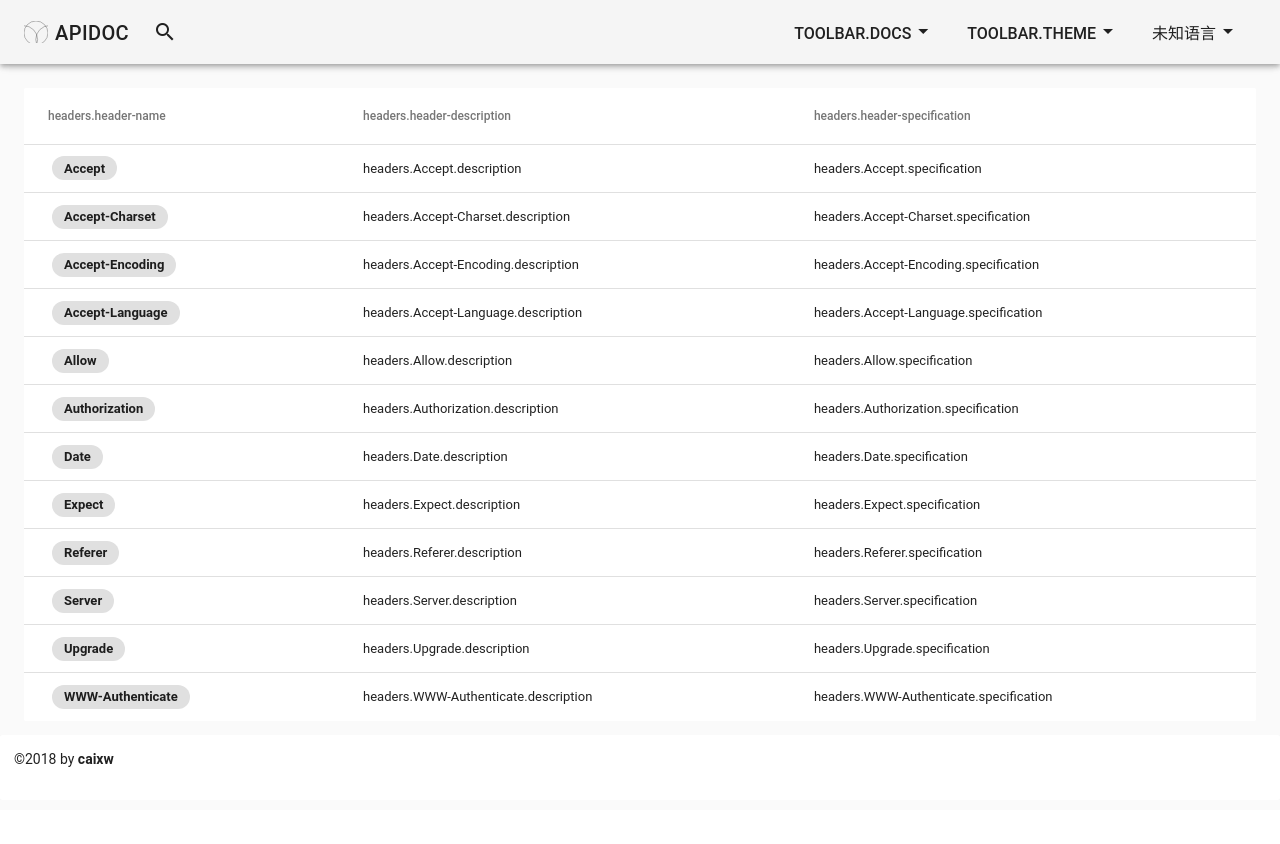
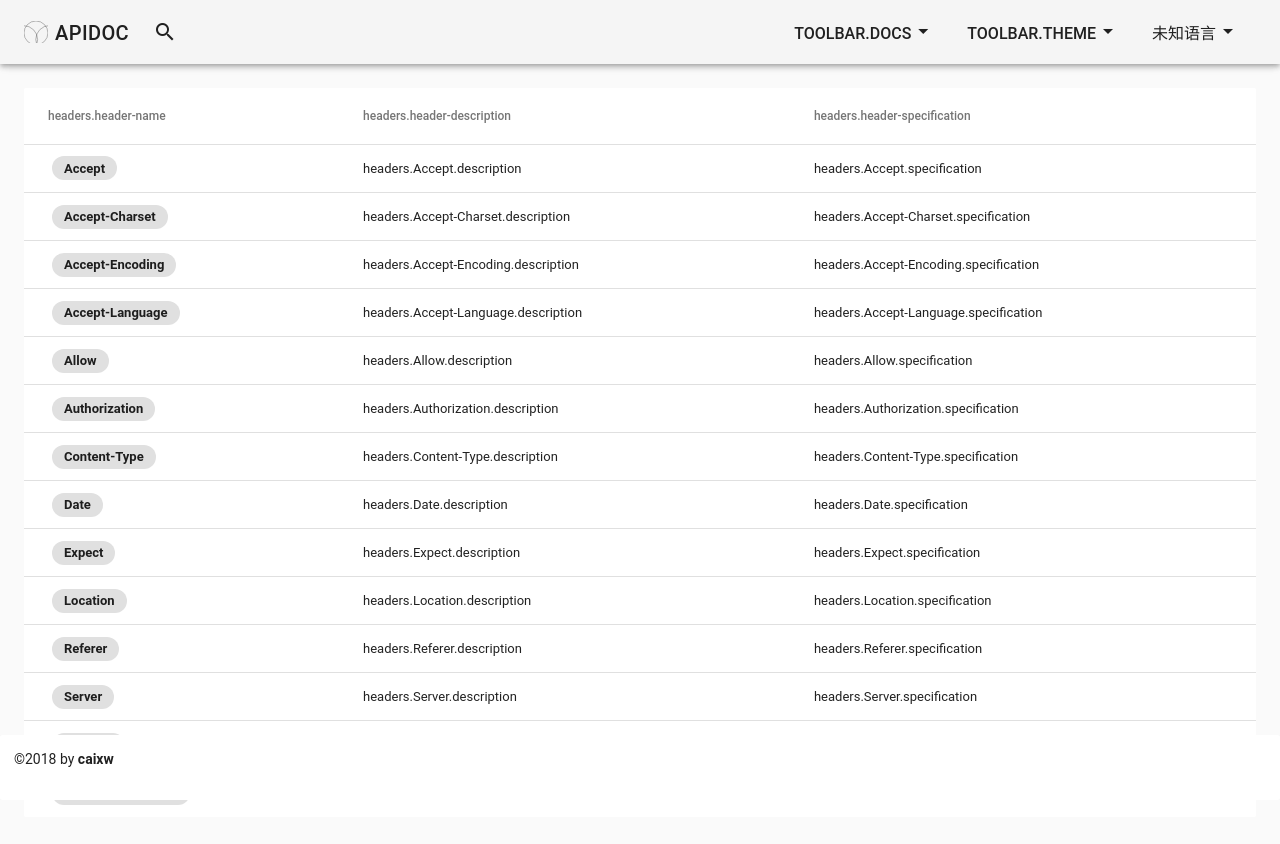
Before and after one commit to caixw/OAViewer, a Vue app: page /headers in a window 1280 px wide. Shown: the top 844 px of the page. Before the commit the page ends 810 px from the top, so only its background shows below. Built offline with nearby package versions, Linux system fonts and the light colour scheme.

Commit message:
添加两个报头内容定义

```diff
--- a/src/locales/zh-Hans.json
+++ b/src/locales/zh-Hans.json
@@ -91,6 +91,10 @@
       "description": "用于向服务器传递验证身份的凭证信息。",
       "specification": "<a href='https://tools.ietf.org/html/rfc7235#section-4.2'>RFC7235#4.2</a>"
     },
+    "Content-Type": {
+      "description": "用于指定内容的类型和字符集，比如 <code>Content-Type: application/json; charset=utf-8</code>。",
+      "specification": "<a href='https://tools.ietf.org/html/rfc7231#section-3.1.1.5'>RFC7231#3.1.1.5</a>"
+    },
     "Date": {
       "description": "表示服务器产生此回应消息的时间。为 GMT 时间，而不是本地时间。<code>Date: Tue, 15 Nov 1994 08:12:31 GMT</code>",
       "specification": "<a href='https://tools.ietf.org/html/rfc7231#section-7.1.1.2'>RFC7231#7.1.1.2</a>"
@@ -98,6 +102,10 @@
     "Expect": {
       "description": "该报头向服务器申请一个期望的操作，只有服务满足该期望，才能继续，否则将返回 417 的状态，表示无法满足要求。目前只有一种，即 <code>100-Continue</code>，具体可参考状态码 100 的相关说明。",
       "specification": "<a href='https://tools.ietf.org/html/rfc7231#section-5.1.1'>RFC7231#5.1.1</a>"
+    },
+    "Location": {
+      "description": "如果在 3xx 状态码下，表示重定向的新地址，如果是 201 则表示新资源的地址。",
+      "specification": "<a href='https://tools.ietf.org/html/rfc7231#section-7.1.2'>RFC7231#7.1.2</a>"
     },
     "Referer": {
       "description": "表示来源页面的地址。为一个 URL。",
@@ -129,7 +137,7 @@
     },
     "101": {
       "title": "Switching Protocol",
-      "description": "响应客户端新协议要求，并将协议切换到客户端报头 Upgrade 指定的协议。最常见提 Websocket 和 HTTP2(Upgrade:h2c) 协议切换。",
+      "description": "响应客户端新协议要求，并将协议切换到客户端报头 <code>Upgrade</code> 指定的协议。最常见提 Websocket 和 HTTP2(Upgrade:h2c) 协议切换。",
       "specification": "<a href='https://tools.ietf.org/html/rfc7231#section-6.2.2'>RFC7231#6.2.2<a>"
     },
     "200": {
@@ -139,7 +147,7 @@
     },
     "201": {
       "title": "Created",
-      "description": "新资源被成功创建，一般情况可能还会伴随着一个 Location 报头，用于指定新资源的位置。",
+      "description": "新资源被成功创建，一般情况可能还会伴随着一个 <code>Location</code> 报头，用于指定新资源的位置。",
       "specification": "<a href='https://tools.ietf.org/html/rfc7231#section-6.3.2'>RFC7231#6.3.2<a>"
     },
     "202": {
--- a/src/views/Headers.vue
+++ b/src/views/Headers.vue
@@ -61,7 +61,7 @@ export default class Headers extends Vue {
     }
   ]
 
-  private items = this.getItems('Accept', 'Accept-Charset', 'Accept-Encoding', 'Accept-Language', 'Allow', 'Authorization', 'Date', 'Expect', 'Referer', 'Server', 'Upgrade', 'WWW-Authenticate')
+  private items = this.getItems('Accept', 'Accept-Charset', 'Accept-Encoding', 'Accept-Language', 'Allow', 'Authorization', 'Content-Type', 'Date', 'Expect', 'Location', 'Referer', 'Server', 'Upgrade', 'WWW-Authenticate')
 
   private getItems(...headers:string[]) :Array<Object> {
     const objs: Array<Object> = []
```
